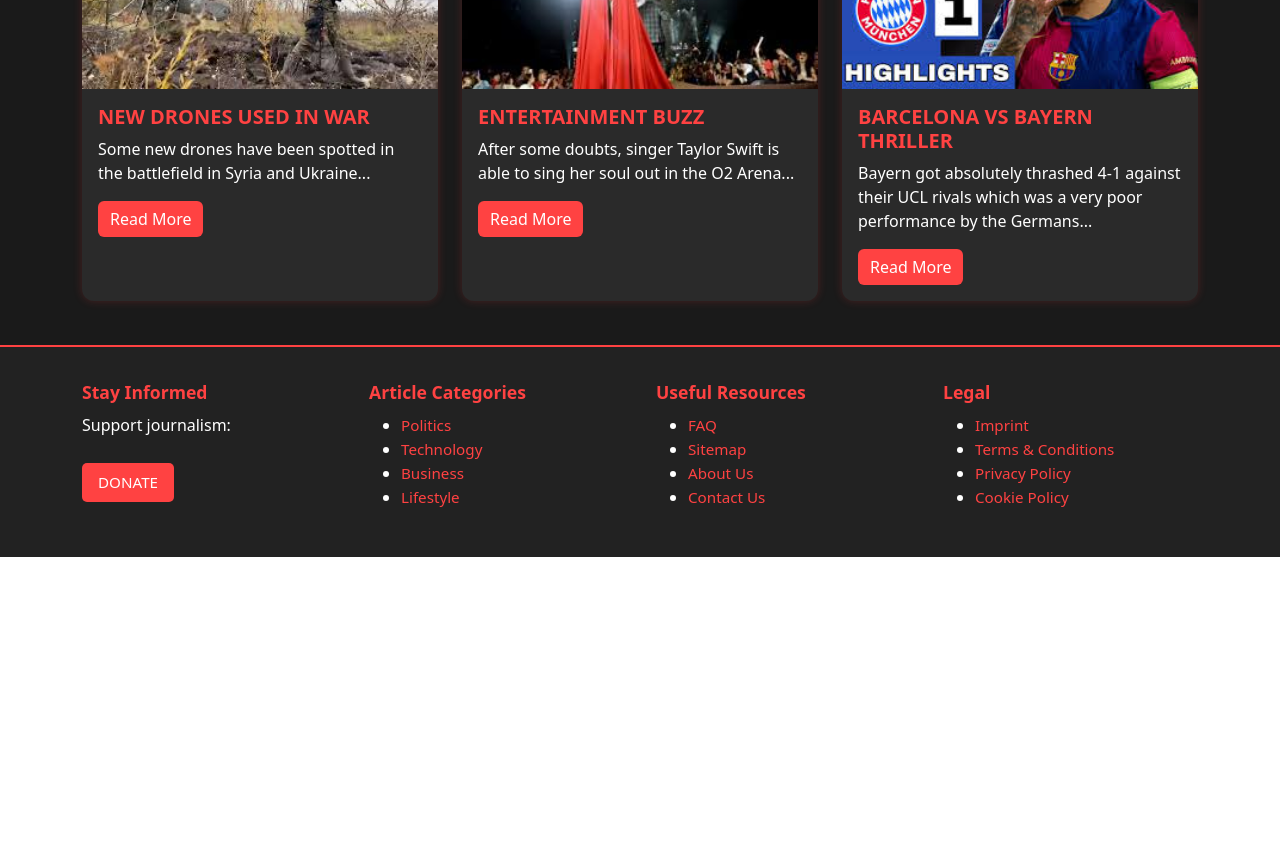
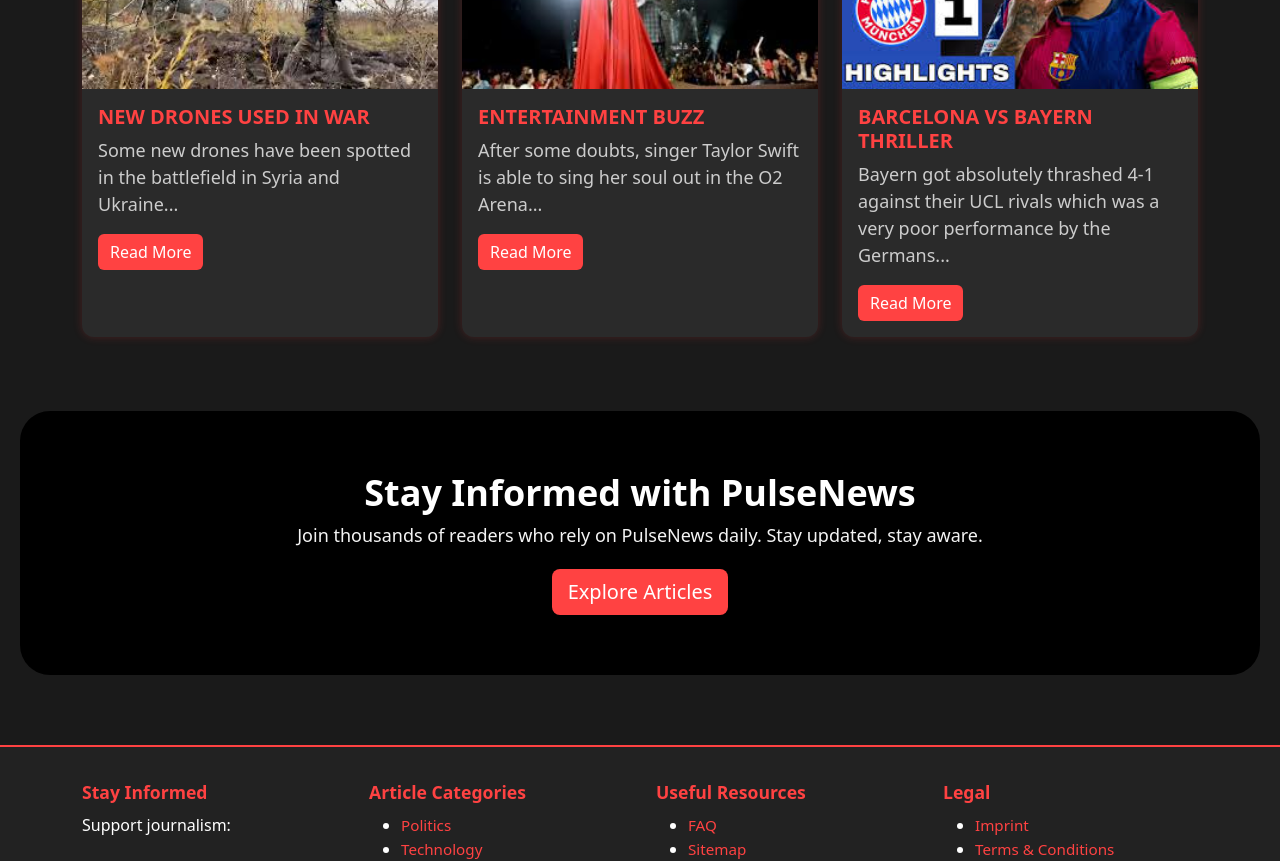
Before and after one commit to Dauud10/PulseNews, a Vue app in the folder FrontEnd/: page / in a window 1280 px wide. Shown: the part 600-1461 px from the top of the page. Before the commit the page ends 1157 px from the top, so only its background shows below. Built offline with nearby package versions, Linux system fonts and the light colour scheme.

Commit message:
Changing and fixing port issues!

```diff
--- a/FrontEnd/src/Pages/AboutUsPage.vue
+++ b/FrontEnd/src/Pages/AboutUsPage.vue
@@ -56,7 +56,9 @@
           Join thousands of readers who rely on PulseNews daily. Stay updated,
           stay aware.
         </p>
-        <button class="btn btn-danger btn-lg">Explore Articles</button>
+        <button class="btn btn-danger btn-lg" @click="goToCategories">
+          Explore Articles
+        </button>
       </div>
     </div>
   </div>
@@ -64,7 +66,12 @@
 
 <script>
 export default {
-  name: "AboutUs",
+  name: "AboutUsPage",
+  methods: {
+    goToCategories() {
+      this.$router.push({ name: "ArticleCategories" });
+    },
+  },
 };
 </script>
 
@@ -77,8 +84,8 @@
 }
 
 .hero-section {
-  background: linear-gradient(90deg, #ff4242 0%, #2a2a2a 100%);
-  padding: 80px 20px;
+  background: linear-gradient(90deg, #000000 0%, #1a1a1a 100%);
+  padding: 40px 20px;
 }
 
 .hero-section h1 {
--- a/FrontEnd/src/Pages/ContactUsPage.vue
+++ b/FrontEnd/src/Pages/ContactUsPage.vue
@@ -56,10 +56,10 @@
           <div class="col-md-6">
             <h2>Contact Information</h2>
             <p>
-              <i class="fas fa-map-marker-alt"></i> 123 Pulse Street, Newsville
+              <i class="fas fa-map-marker-alt"></i> TUS, Moylish Campus, Moylish
             </p>
-            <p><i class="fas fa-envelope"></i> contact@pulsenews.com</p>
-            <p><i class="fas fa-phone"></i> +123 456 7890</p>
+            <p><i class="fas fa-envelope"></i> TUS.Midwest@.ie</p>
+            <p><i class="fas fa-phone"></i> 089 123 4567</p>
           </div>
         </div>
       </div>
--- a/FrontEnd/src/Pages/HomePage.vue
+++ b/FrontEnd/src/Pages/HomePage.vue
@@ -25,15 +25,26 @@
             <div class="card-body">
               <h5 class="card-title">{{ article.title }}</h5>
               <p class="card-text">{{ article.description }}</p>
-              <router-link
-                :to="`/article-detail/${article.id}`"
-                class="btn btn-danger"
-              >
+              <router-link ref="/" class="btn btn-danger" to="">
                 Read More
               </router-link>
             </div>
           </div>
         </div>
+      </div>
+    </section>
+
+    <!-- CTA Section -->
+    <section class="cta-section">
+      <div class="container text-center">
+        <h2 class="cta-title">Stay Informed with PulseNews</h2>
+        <p class="cta-text">
+          Join thousands of readers who rely on PulseNews daily. Stay updated,
+          stay aware.
+        </p>
+        <button class="btn btn-danger btn-lg" @click="goToCategories">
+          Explore Articles
+        </button>
       </div>
     </section>
   </div>
@@ -68,6 +79,11 @@
         },
       ],
     };
+  },
+  methods: {
+    goToCategories() {
+      this.$router.push({ name: "ArticleCategories" });
+    },
   },
 };
 </script>
@@ -122,4 +138,41 @@
   background-color: #ff4242;
   border: none;
 }
+
+.content-box {
+  background: #2a2a2a;
+  padding: 40px;
+  border-radius: 30px;
+  box-shadow: 0px 4px 10px rgba(255, 66, 66, 0.2);
+}
+
+p {
+  font-size: 18px;
+  color: #cccccc;
+}
+
+.cta-section {
+  background: black;
+  color: white;
+  padding: 60px 20px;
+  text-align: center;
+  margin: 50px 0;
+  border-radius: 30px;
+}
+
+.cta-title {
+  font-size: 36px;
+  font-weight: bold;
+}
+
+.cta-text {
+  font-size: 18px;
+  margin-bottom: 20px;
+  color: #f4f4f4;
+}
+
+hr {
+  margin-top: 50px;
+  border-color: #ff4242;
+}
 </style>
--- a/FrontEnd/src/Pages/LoginPage.vue
+++ b/FrontEnd/src/Pages/LoginPage.vue
@@ -28,14 +28,14 @@
         <div class="form-space"></div>
 
         <p>
-          <router-link to="/forgot-password" class="forgot-password-link"
+          <router-link to="/login" class="forgot-password-link"
             >Forgot password?</router-link
           >
         </p>
 
         <!-- Add AdminLogin button between forgot password and register link -->
         <div class="form-space"></div>
-        <router-link to="/src/Pages/AdminLoginPage" class="admin-login-button"
+        <router-link to="/adminlogin" class="admin-login-button"
           >ADMIN LOGIN</router-link
         >
 
--- a/FrontEnd/src/router/index.js
+++ b/FrontEnd/src/router/index.js
@@ -22,8 +22,8 @@
     component: Home,
   },
   {
-    path: "/about-us",
-    name: "About",
+    path: "/aboutus",
+    name: "AboutUs",
     component: AboutUsPage,
   },
 
```
Also changed, not shown: FrontEnd/src/components/Organisms/NavBar.vue (+2 -5 lines), 1 other file (tests, documents, lock files or other folders).
